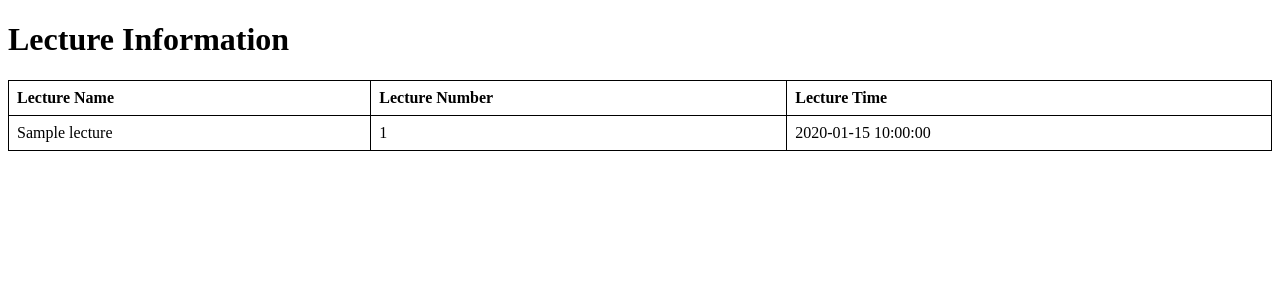
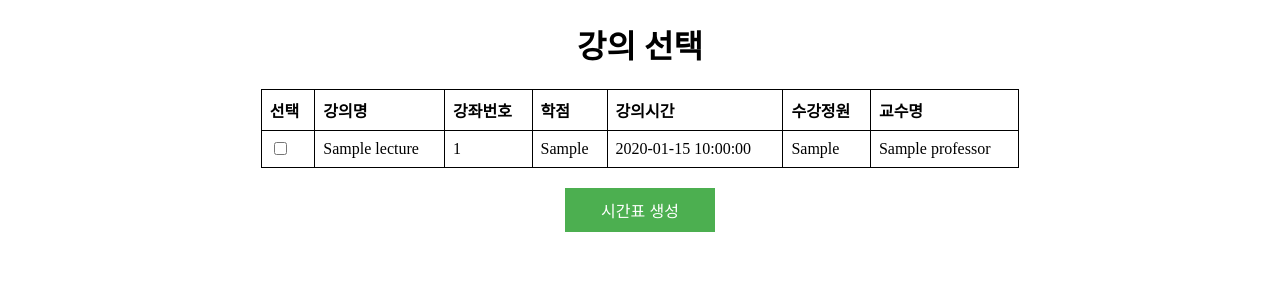
Before and after one commit to leehyeoklee/web2024, a FastAPI app: template templates/lectures.html in a window 1280 px wide. Shown: the top 300 px of the page. Run offline with FastAPI, Linux system fonts and the light colour scheme; the template is opened without the code that fills it: most values are stand-ins (such as "Sample title", 1, 10 or a date in 2020).

Commit message:
basic html

```diff
--- a/main.py
+++ b/main.py
@@ -1,4 +1,6 @@
 # main.py
+from lecture import Lecture
+from typing import List
 from fastapi import FastAPI, Request
 from fastapi.responses import HTMLResponse
 from fastapi.templating import Jinja2Templates
@@ -7,19 +9,21 @@ from selenium_scraper import get_lecture_data  # 데이터 가져오는 함수
 app = FastAPI()
 templates = Jinja2Templates(directory="templates")
 
-@app.get("/")
-def read_root():
-    return {"Hello": "World"}
-
-@app.get("/test")
-def test():
-    lecture_datas = get_lecture_data()
-    return lecture_datas
-
-@app.get("/lectures", response_class=HTMLResponse)
+@app.get("/", response_class=HTMLResponse)
 async def read_lectures(request: Request):
     # Selenium 크롤링 데이터 호출
     lecture_datas = get_lecture_data()
+    # HTML 파일을 RETURN 해줌
     return templates.TemplateResponse("lectures.html", {"request": request, "lectures": lecture_datas})
 
+
+# POST 엔드포인트 정의
+@app.post("/api/timetable")
+async def receive_timetable(lectures: List[Lecture]):
+    # 받은 데이터를 로그에 출력
+    print("Received lectures:", lectures)
+
+    # 예시 응답 반환
+    return {"message": "Timetable received successfully"}
+
 # uvicorn main:app --reload
--- a/templates/lectures.html
+++ b/templates/lectures.html
@@ -3,10 +3,11 @@
 <html lang="ko">
 <head>
     <meta charset="UTF-8">
-    <title>Lecture Table</title>
+    <title>시간표 생성</title>
     <style>
         table {
-            width: 100%;
+            width: 60%; /* 테이블 너비를 80%로 조정 */
+            margin: auto; /* 가운데 정렬 */
             border-collapse: collapse;
         }
         table, th, td {
@@ -16,27 +17,101 @@
             padding: 8px;
             text-align: left;
         }
+        .generate-button {
+            display: block;
+            width: 150px;
+            padding: 10px;
+            margin: 20px auto;
+            text-align: center;
+            background-color: #4CAF50;
+            color: white;
+            font-size: 16px;
+            border: none;
+            cursor: pointer;
+        }
+        .generate-button:hover {
+            background-color: #45a049;
+        }
     </style>
 </head>
 <body>
-    <h1>Lecture Information</h1>
+    <h1 style="text-align: center;">강의 선택</h1>
     <table>
         <thead>
             <tr>
-                <th>Lecture Name</th>
-                <th>Lecture Number</th>
-                <th>Lecture Time</th>
+                <th>선택</th>
+                <th>강의명</th>
+                <th>강좌번호</th>
+                <th>학점</th>
+                <th>강의시간</th>
+                <th>수강정원</th>
+                <th>교수명</th>
             </tr>
         </thead>
         <tbody>
             {% for lecture in lectures %}
             <tr>
+                <td><input type="checkbox" name="select_lecture" value="{{ lecture.lecture_number }}"></td>
                 <td>{{ lecture.lecture_name }}</td>
                 <td>{{ lecture.lecture_number }}</td>
+                <td>{{ lecture.lecture_credit }}</td>
                 <td>{{ lecture.lecture_time }}</td>
+                <td>{{ lecture.lecture_students }}</td>
+                <td>{{ lecture.professor }}</td>
             </tr>
             {% endfor %}
         </tbody>
     </table>
+
+    <!-- "시간표 생성" 버튼 -->
+    <button class="generate-button" onclick="generateTimetable()">시간표 생성</button>
+
+    <script>
+            async function generateTimetable() {
+                const selectedLectures = [];
+                const rows = document.querySelectorAll("table tbody tr");
+
+                rows.forEach(row => {
+                    const checkbox = row.querySelector("input[type='checkbox']");
+                    if (checkbox.checked) { // 선택된 강의를 객체로 만들어 배열에 넣음
+                        const lecture = {
+                            name: row.cells[1].textContent.trim(), // 강의명
+                            code: row.cells[2].textContent.trim(), // 강좌번호
+                            credits: parseInt(row.cells[3].textContent.trim()), // 학점
+                            time: row.cells[4].textContent.trim(), // 강의시간
+                            capacity: parseInt(row.cells[5].textContent.trim()), // 수강정원
+                            professor: row.cells[6].textContent.trim() // 교수명
+                        };
+                        selectedLectures.push(lecture);
+                    }
+                });
+
+                if (selectedLectures.length === 0) {
+                    alert("선택된 강의가 없습니다.");
+                    return;
+                }
+
+                try {   // 강의들의 배열을 json 형태로 서버에 보냄
+                    const response = await fetch("http://127.0.0.1:8000/api/timetable", {
+                        method: "POST",
+                        headers: {
+                            "Content-Type": "application/json"
+                        },
+                        body: JSON.stringify(selectedLectures)
+                    });
+
+                    if (!response.ok) {
+                        throw new Error("서버 응답 오류");
+                    }
+
+                    const result = await response.json();
+                    console.log("서버 응답:", result);
+                    alert("서버로 데이터를 성공적으로 전송했습니다!");
+                } catch (error) {
+                    console.error("전송 실패:", error);
+                    alert("서버로 데이터를 전송하는 데 실패했습니다.");
+                }
+            }
+    </script>
 </body>
 </html>
```
Also changed, not shown: lecture.py (added, +9 -0 lines), selenium_scraper.py (+13 -3 lines).
